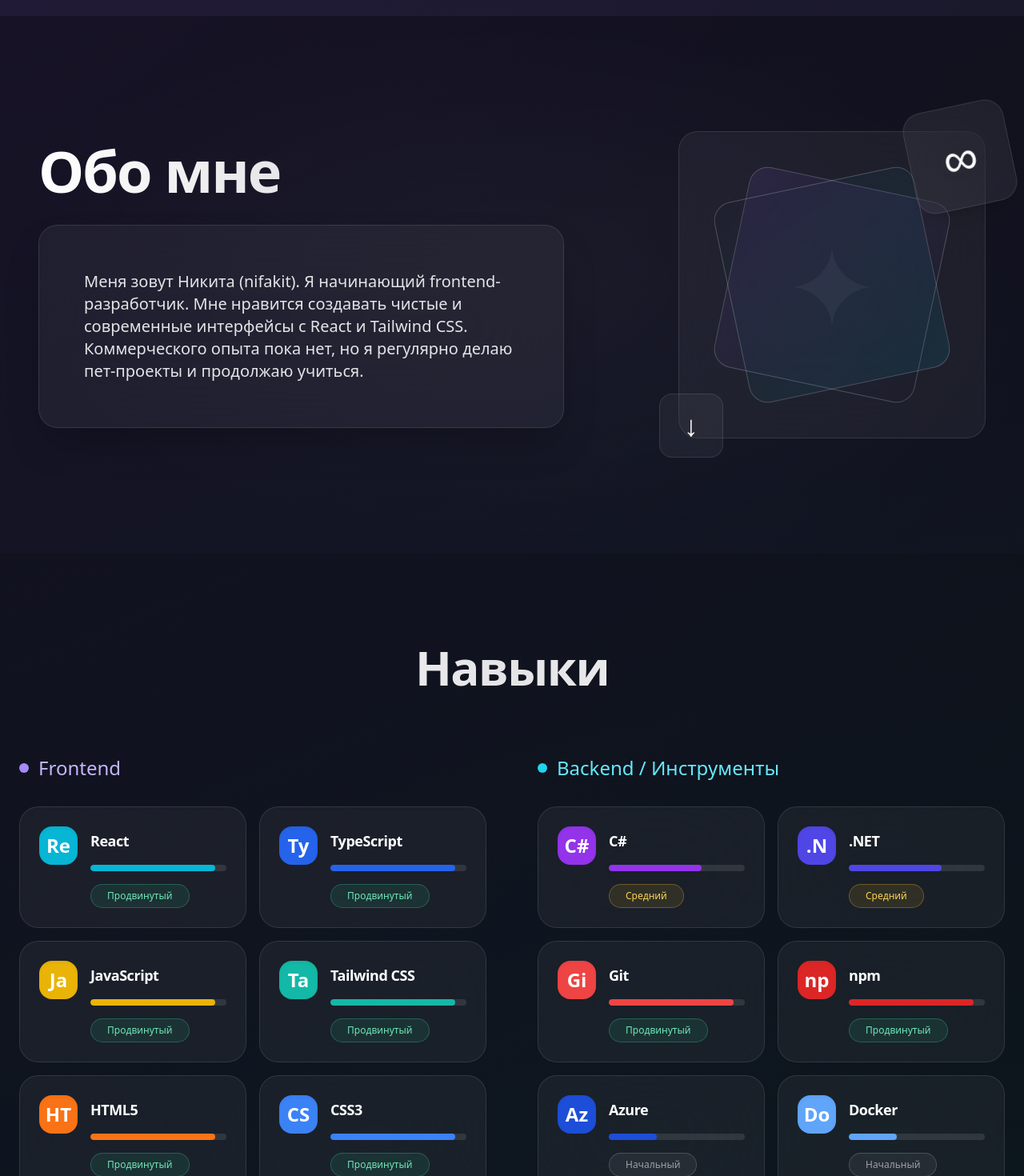
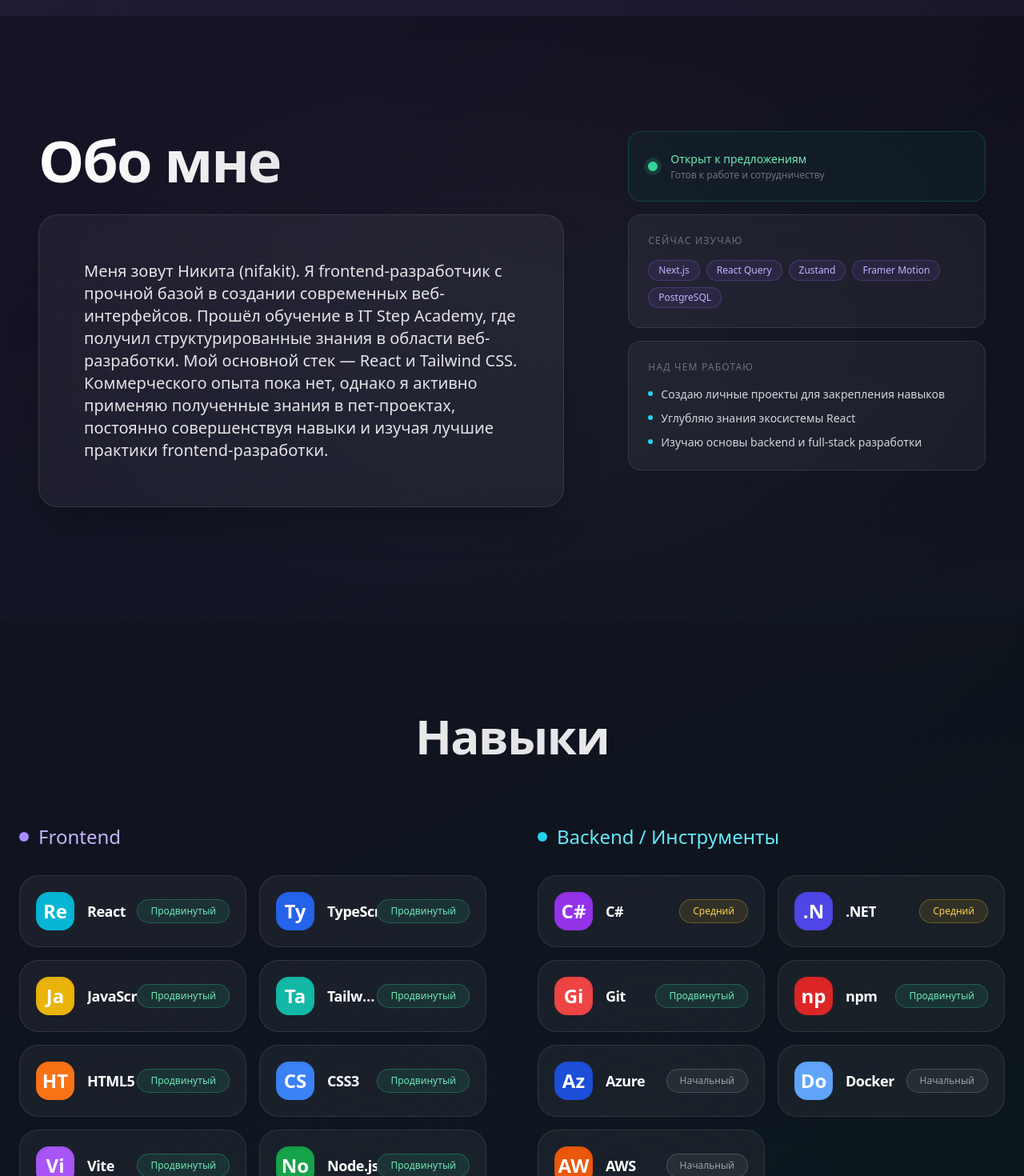
Before and after one commit to nifakit/my-portfolio, a React app: page / in a window 1280 px wide. Shown: the part 780-2250 px from the top of the page at 80% size. Built offline with nearby package versions, Linux system fonts and the light colour scheme; the HTML template or start-up script is replaced by a standard one.

Commit message:
Update to the About page (the block on the right has been replaced with a more detailed description) Update to the Skills page (the progress bar has been removed)

```diff
--- a/src/components/sections/About.jsx
+++ b/src/components/sections/About.jsx
@@ -4,53 +4,75 @@ const About = () => {
   const { t } = useTranslation();
 
   return (
-    <section id="about" className="py-28 lg:py-36 bg-black/30 relative overflow-hidden">
-      {/* Декоративный radial background — добавляет глубину и современный вид */}
+    <section
+      id="about"
+      className="py-28 lg:py-36 bg-black/30 relative overflow-hidden"
+    >
       <div className="absolute inset-0 bg-[radial-gradient(at_center,#ffffff08_0%,transparent_70%)] pointer-events-none" />
 
       <div className="max-w-screen-2xl mx-auto px-6 lg:px-12">
-        <div className="grid lg:grid-cols-12 gap-16 lg:gap-20 items-center">
+        <div className="grid lg:grid-cols-12 gap-12 lg:gap-20 items-start">
 
-          {/* Левая колонка — контент */}
+          {/* ── Left: heading + about text ── */}
           <div className="lg:col-span-7">
-            <div className="max-w-2xl">
-              {/* Градиентный заголовок — трендовый приём 2025 года */}
             <h2 className="text-5xl md:text-6xl lg:text-7xl font-semibold tracking-[-2px] leading-none mb-8 reveal bg-gradient-to-r from-white via-zinc-200 to-white bg-clip-text text-transparent">
               {t("about.title")}
             </h2>
 
-              {/* Улучшенная glass-карточка */}
             <div className="glass rounded-3xl p-10 md:p-14 border border-white/10 bg-white/5 backdrop-blur-3xl shadow-2xl reveal">
               <p className="text-lg md:text-xl text-zinc-200 leading-relaxed">
                 {t("about.text")}
               </p>
             </div>
           </div>
-          </div>
 
-          {/* Правая колонка — декоративный визуал (CSS-only, без внешних изображений) */}
-          <div className="lg:col-span-5 flex justify-center lg:justify-end">
-            <div className="relative w-80 h-80 lg:w-96 lg:h-96">
-              {/* Основной glass-блок */}
-              <div className="absolute inset-0 rounded-3xl glass border border-white/10 bg-white/5 backdrop-blur-3xl flex items-center justify-center">
-                {/* Абстрактный декоративный элемент */}
-                <div className="relative w-64 h-64 flex items-center justify-center">
-                  <div className="absolute inset-0 rounded-3xl border border-white/20 bg-gradient-to-br from-violet-500/10 to-transparent rotate-12" />
-                  <div className="absolute inset-0 rounded-3xl border border-white/20 bg-gradient-to-tl from-cyan-500/10 to-transparent -rotate-12" />
-                  <span className="text-[140px] text-white/5 font-light select-none">✦</span>
+          {/* ── Right: status cards ── */}
+          <div className="lg:col-span-5 flex flex-col gap-4 reveal">
+
+            {/* Open to work */}
+            <div className="rounded-2xl border border-emerald-500/25 bg-emerald-500/5 backdrop-blur-xl p-6 flex items-center gap-4">
+              <span className="relative flex h-3 w-3 flex-shrink-0">
+                <span className="animate-ping absolute inline-flex h-full w-full rounded-full bg-emerald-400 opacity-75" />
+                <span className="relative inline-flex rounded-full h-3 w-3 bg-emerald-400" />
+              </span>
+              <div>
+                <p className="text-sm font-medium text-emerald-300">{t("about.status.available")}</p>
+                <p className="text-xs text-zinc-500 mt-0.5">{t("about.status.availableDesc")}</p>
               </div>
             </div>
 
-              {/* Плавающий акцент (добавляет динамики) */}
-              <div className="absolute -top-8 -right-8 w-32 h-32 rounded-3xl glass border border-white/10 bg-white/5 backdrop-blur-3xl flex items-center justify-center text-6xl rotate-[-12deg] shadow-xl">
-                ∞
+            {/* Currently learning */}
+            <div className="rounded-2xl border border-white/10 bg-white/5 backdrop-blur-xl p-6">
+              <p className="text-xs uppercase tracking-widest text-zinc-500 mb-4">{t("about.status.learning")}</p>
+              <div className="flex flex-wrap gap-2">
+                {["Next.js", "React Query", "Zustand", "Framer Motion", "PostgreSQL"].map((item) => (
+                  <span
+                    key={item}
+                    className="px-3 py-1 rounded-full text-xs font-medium border border-violet-500/30 bg-violet-500/10 text-violet-300"
+                  >
+                    {item}
+                  </span>
+                ))}
+              </div>
             </div>
 
-              {/* Ещё один маленький акцент для баланса */}
-              <div className="absolute -bottom-6 -left-6 w-20 h-20 rounded-2xl glass border border-white/10 bg-white/5 backdrop-blur-3xl flex items-center justify-center text-4xl">
-                ↓
+            {/* Focus */}
+            <div className="rounded-2xl border border-white/10 bg-white/5 backdrop-blur-xl p-6">
+              <p className="text-xs uppercase tracking-widest text-zinc-500 mb-4">{t("about.status.focus")}</p>
+              <ul className="space-y-2.5">
+                {[
+                  t("about.status.focus1"),
+                  t("about.status.focus2"),
+                  t("about.status.focus3"),
+                ].map((item) => (
+                  <li key={item} className="flex items-start gap-2.5 text-sm text-zinc-300">
+                    <span className="mt-1.5 w-1.5 h-1.5 rounded-full bg-cyan-400 flex-shrink-0" />
+                    {item}
+                  </li>
+                ))}
+              </ul>
             </div>
-            </div>
+
           </div>
         </div>
       </div>
--- a/src/components/sections/Skills.jsx
+++ b/src/components/sections/Skills.jsx
@@ -24,33 +24,32 @@ const backendSkills = [
 const Skills = () => {
   const { t } = useTranslation();
 
-  const getProgress = (level) => {
-    if (level === "advanced") return 92;
-    if (level === "intermediate") return 68;
-    return 35;
-  };
-
   const SkillCard = ({ skill }) => {
-    const progress = getProgress(skill.level);
     return (
-      <div className="group glass rounded-3xl p-6 transition-all duration-300 hover:scale-[1.03] hover:border-white/20 border border-white/10 bg-white/5 backdrop-blur-3xl">
-        <div className="flex items-start gap-4">
-          <div className={`w-12 h-12 rounded-2xl ${skill.color} flex-shrink-0 flex items-center justify-center text-white text-2xl font-semibold shadow-inner`}>
+      <div className="group glass rounded-3xl p-5 transition-all duration-300 hover:scale-[1.03] hover:border-white/25 border border-white/10 bg-white/5 backdrop-blur-3xl">
+        <div className="flex items-center gap-4">
+          {/* Иконка — как в оригинале, но с чуть лучшей тенью */}
+          <div
+            className={`w-12 h-12 rounded-2xl ${skill.color} flex-shrink-0 flex items-center justify-center text-white text-2xl font-semibold shadow-inner group-hover:scale-110 transition-transform`}
+          >
             {skill.name.slice(0, 2)}
           </div>
-          <div className="flex-1 min-w-0 pt-1">
-            <div className="font-semibold text-lg mb-4 tracking-tight">{skill.name}</div>
-            <div className="h-2 bg-white/10 rounded-3xl overflow-hidden mb-4">
-              <div
-                className={`h-full rounded-3xl transition-all ${skill.color}`}
-                style={{ width: `${progress}%` }}
-              />
+
+          {/* Название + уровень сбоку (на одной строке, не растянут) */}
+          <div className="flex-1 flex items-center justify-between min-w-0">
+            <div className="font-semibold text-lg tracking-tight line-clamp-1">
+              {skill.name}
             </div>
-            <div className={`inline-flex text-xs px-5 py-1.5 rounded-3xl font-medium ${
-              skill.level === "advanced" ? "bg-emerald-400/10 text-emerald-300 border border-emerald-400/30" :
-              skill.level === "intermediate" ? "bg-amber-400/10 text-amber-300 border border-amber-400/30" :
-              "bg-zinc-400/10 text-zinc-400 border border-zinc-400/30"
-            }`}>
+
+            <div
+              className={`inline-flex text-xs px-4 py-1.5 rounded-3xl font-medium whitespace-nowrap ${
+                skill.level === "advanced"
+                  ? "bg-emerald-400/10 text-emerald-300 border border-emerald-400/30"
+                  : skill.level === "intermediate"
+                  ? "bg-amber-400/10 text-amber-300 border border-amber-400/30"
+                  : "bg-zinc-400/10 text-zinc-400 border border-zinc-400/30"
+              }`}
+            >
               {t(`skills.level.${skill.level}`)}
             </div>
           </div>
@@ -67,6 +66,7 @@ const Skills = () => {
         </h2>
 
         <div className="grid lg:grid-cols-2 gap-16">
+          {/* Frontend */}
           <div>
             <h3 className="text-2xl font-medium text-violet-300 text-center lg:text-left mb-8 flex items-center gap-3 justify-center lg:justify-start">
               <span className="w-3 h-3 rounded-full bg-violet-400"></span>
@@ -79,6 +79,7 @@ const Skills = () => {
             </div>
           </div>
 
+          {/* Backend */}
           <div>
             <h3 className="text-2xl font-medium text-cyan-300 text-center lg:text-left mb-8 flex items-center gap-3 justify-center lg:justify-start">
               <span className="w-3 h-3 rounded-full bg-cyan-400"></span>
--- a/src/i18n.js
+++ b/src/i18n.js
@@ -7,14 +7,23 @@ const resources = {
       nav: { about: "About", skills: "Skills", projects: "Projects", contact: "Contact" },
       hero: {
         title: "nifakit",
-        subtitle: "Aspiring frontend developer",
-        desc: "Hi. I'm learning to create clean and modern interfaces with React and Tailwind CSS. Currently working on pet projects and continuing to grow.",
-        btnProjects: "My projects",
-        btnContact: "Get in touch",
+        subtitle: "Frontend Developer",
+        desc: "Hi. I build clean, modern and responsive interfaces using React and Tailwind CSS. I am constantly improving my skills through personal projects and self-education.",
+        btnProjects: "My Projects",
+        btnContact: "Get in Touch",
       },
       about: {
-        title: "About me",
-        text: "My name is Nikita (nifakit). I'm a beginner frontend developer. I enjoy creating clean and modern interfaces with React and Tailwind CSS. I have no commercial experience yet, but I regularly work on pet projects and keep learning."
+        title: "About Me",
+        text: "My name is Nikita (nifakit). I am a frontend developer with a solid foundation in building modern web interfaces. I completed my training at IT Step Academy, where I gained structured knowledge in web development. My primary stack includes React and Tailwind CSS. I have no commercial experience yet, but I actively apply my skills in personal projects, continuously improving my craft and exploring best practices in frontend development.",
+        status: {
+          available:     "Open to work",
+          availableDesc: "Ready for job offers and collaboration",
+          learning:      "Currently learning",
+          focus:         "What I'm working on",
+          focus1:        "Building personal projects to strengthen my skills",
+          focus2:        "Deepening knowledge of React ecosystem",
+          focus3:        "Exploring backend fundamentals and full-stack development",
+        },
       },
       skills: {
         title: "Skills",
@@ -23,17 +32,17 @@ const resources = {
         level: { advanced: "Advanced", intermediate: "Intermediate", beginner: "Beginner" }
       },
       projects: {
-        title: "Pet Projects",
+        title: "Projects",
         subtitle: "No projects yet",
-        coming: "But they are coming soon...",
-        desc: "I'm actively working on new projects right now. Stay tuned!"
+        coming: "But they're coming soon...",
+        desc: "I am actively working on new projects right now. Stay tuned for updates!"
       },
       contact: {
-        title: "Get in touch",
+        title: "Get in Touch",
         name: "Name",
         email: "Email",
         message: "Message",
-        send: "Send",
+        send: "Send Message",
       },
     },
   },
@@ -42,14 +51,23 @@ const resources = {
       nav: { about: "Обо мне", skills: "Навыки", projects: "Проекты", contact: "Контакты" },
       hero: {
         title: "nifakit",
-        subtitle: "Начинающий frontend-разработчик",
-        desc: "Привет. Я учусь создавать чистые и современные интерфейсы с React и Tailwind CSS. Сейчас делаю пет-проекты и продолжаю развиваться.",
+        subtitle: "Frontend-разработчик",
+        desc: "Привет. Я создаю чистые, современные и адаптивные интерфейсы с использованием React и Tailwind CSS. Постоянно совершенствую навыки через личные проекты и самообучение.",
         btnProjects: "Мои проекты",
         btnContact: "Связаться",
       },
       about: {
         title: "Обо мне",
-        text: "Меня зовут Никита (nifakit). Я начинающий frontend-разработчик. Мне нравится создавать чистые и современные интерфейсы с React и Tailwind CSS. Коммерческого опыта пока нет, но я регулярно делаю пет-проекты и продолжаю учиться."
+        text: "Меня зовут Никита (nifakit). Я frontend-разработчик с прочной базой в создании современных веб-интерфейсов. Прошёл обучение в IT Step Academy, где получил структурированные знания в области веб-разработки. Мой основной стек — React и Tailwind CSS. Коммерческого опыта пока нет, однако я активно применяю полученные знания в пет-проектах, постоянно совершенствуя навыки и изучая лучшие практики frontend-разработки.",
+        status: {
+          available:     "Открыт к предложениям",
+          availableDesc: "Готов к работе и сотрудничеству",
+          learning:      "Сейчас изучаю",
+          focus:         "Над чем работаю",
+          focus1:        "Создаю личные проекты для закрепления навыков",
+          focus2:        "Углубляю знания экосистемы React",
+          focus3:        "Изучаю основы backend и full-stack разработки",
+        },
       },
       skills: {
         title: "Навыки",
@@ -58,10 +76,10 @@ const resources = {
         level: { advanced: "Продвинутый", intermediate: "Средний", beginner: "Начальный" }
       },
       projects: {
-        title: "Пет-проекты",
-        subtitle: "Пока нет проектов",
+        title: "Проекты",
+        subtitle: "Проектов пока нет",
         coming: "Но они уже скоро появятся...",
-        desc: "Я активно работаю над новыми проектами прямо сейчас. Следи за обновлениями!"
+        desc: "Я активно работаю над новыми проектами прямо сейчас. Следите за обновлениями!"
       },
       contact: {
         title: "Связаться",
@@ -77,14 +95,23 @@ const resources = {
       nav: { about: "Про мене", skills: "Навички", projects: "Проєкти", contact: "Контакти" },
       hero: {
         title: "nifakit",
-        subtitle: "Початківець frontend-розробник",
-        desc: "Привіт. Я вчуся створювати чисті та сучасні інтерфейси з React і Tailwind CSS. Зараз роблю пет-проєкти і продовжую розвиватися.",
+        subtitle: "Frontend-розробник",
+        desc: "Привіт. Я створюю чисті, сучасні та адаптивні інтерфейси з використанням React і Tailwind CSS. Постійно вдосконалюю навички через особисті проєкти та самонавчання.",
         btnProjects: "Мої проєкти",
         btnContact: "Зв'язатися",
       },
       about: {
         title: "Про мене",
-        text: "Мене звуть Никита (nifakit). Я початківець frontend-розробник. Мені подобається створювати чисті та сучасні інтерфейси з React і Tailwind CSS. Комерційного досвіду поки немає, але я регулярно роблю пет-проєкти і продовжую вчитися."
+        text: "Мене звуть Микита (nifakit). Я frontend-розробник із міцною базою у створенні сучасних веб-інтерфейсів. Пройшов навчання в IT Step Academy, де отримав структуровані знання у сфері веб-розробки. Мій основний стек — React і Tailwind CSS. Комерційного досвіду поки немає, проте я активно застосовую отримані знання в пет-проєктах, постійно вдосконалюючи навички та вивчаючи найкращі практики frontend-розробки.",
+        status: {
+          available:     "Відкритий до пропозицій",
+          availableDesc: "Готовий до роботи та співпраці",
+          learning:      "Зараз вивчаю",
+          focus:         "Над чим працюю",
+          focus1:        "Створюю особисті проєкти для закріплення навичок",
+          focus2:        "Поглиблюю знання екосистеми React",
+          focus3:        "Вивчаю основи backend і full-stack розробки",
+        },
       },
       skills: {
         title: "Навички",
@@ -93,10 +120,10 @@ const resources = {
         level: { advanced: "Просунутий", intermediate: "Середній", beginner: "Початковий" }
       },
       projects: {
-        title: "Пет-проєкти",
-        subtitle: "Поки немає проєктів",
+        title: "Проєкти",
+        subtitle: "Проєктів поки немає",
         coming: "Але вони вже скоро з'являться...",
-        desc: "Я активно працюю над новими проєктами прямо зараз. Слідкуй за оновленнями!"
+        desc: "Я активно працюю над новими проєктами прямо зараз. Слідкуйте за оновленнями!"
       },
       contact: {
         title: "Зв'язатися",
```
Lines whose indentation alone changed are shown as unchanged.
